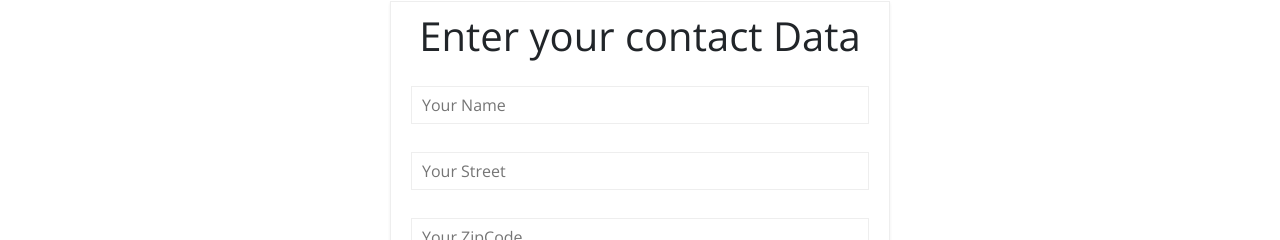
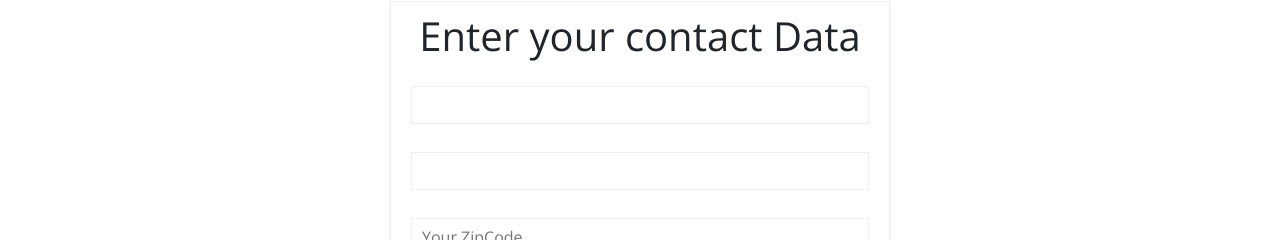
Before and after one commit to elhamposhtiban/burger-builder-react, a React (Create React App) app: page /checkout in a window 1280 px wide. Both pictures are taken after a click on the button "Continue". Shown: the part 511-751 px from the top of the page. Built offline with nearby package versions, Linux system fonts and the light colour scheme.

Commit message:
adding form and getting data from form and also validation to the application

```diff
--- a/src/components/UI/Button/Button.css
+++ b/src/components/UI/Button/Button.css
@@ -8,6 +8,11 @@
     padding: 10px;
     margin: 10px;
     font-weight: bold;
+}
+
+.Button:disabled {
+    color: #eee;
+    cursor: not-allowed;
 }
 
 .btn:first-of-type {
--- a/src/components/UI/Button/Button.js
+++ b/src/components/UI/Button/Button.js
@@ -7,6 +7,7 @@ const Button = (props) => {
 return (
 
     <button className = {`Button  ${props.btnType}`}
+    disabled= {props.disabled}
      onClick= {props.clicked}>
       {props.children}
     </button>
--- a/src/components/UI/Input/input.css
+++ b/src/components/UI/Input/input.css
@@ -27,3 +27,8 @@
     outline: none;
     background-color: #eee;
 }
+
+.Invalid {
+    border: 1px solid red;
+    background-color: salmon;
+}
--- a/src/components/UI/Input/input.js
+++ b/src/components/UI/Input/input.js
@@ -1,20 +1,35 @@
 import React from "react";
-import "./input.css"
+import  "./input.css"
 
 const input = (props) => {
 
     let inputElement = null;
+
     switch (props.elementType) {
 
         case ("input") :
 
-            inputElement =
-            <input className="inputElement" {...props.elementConfig}
-            value={props.value}
-            onChange={props.changed}/>
+    //we are going to check with ternary statement to see if the input is invalid or not
+    props.invalid && props.touched?
+        inputElement =
+        <input className="inputElement Invalid" {...props.elementConfig}
+        value={props.value}
+        onChange={props.changed}/> :
+
+        inputElement =
+        <input className="inputElement" {...props.elementConfig}
+        value={props.value}
+        onChange={props.changed}/>
 
             break;
         case("textarea") :
+
+        props.invalid && props.touched?
+
+            inputElement =
+            <textarea className="inputElement Invalid" {...props.elementConfig}
+            value={props.value}
+            onChange={props.changed}/> :
 
             inputElement =
             <textarea className="inputElement" {...props.elementConfig}
@@ -24,6 +39,7 @@ const input = (props) => {
             break;
 
         case("select") :
+
 
             inputElement = (
             <select className="inputElement"
--- a/src/container/Checkout/ContactData/ContactData.js
+++ b/src/container/Checkout/ContactData/ContactData.js
@@ -17,15 +17,17 @@ class ContactData extends Component {
                     elementType: "input",
 
                     elementConfig: {
-                        type: "email",
+                        type: "text",
                         placeholder: "Your Name"
                     },
 
                     value: " ",
 
                     validation: {
-
-                    }
+                        required: true,
+                    },
+                    valid: false,
+                    touched: false
                 },
 
                 street:  {
@@ -33,34 +35,61 @@ class ContactData extends Component {
                     elementType: "input",
 
                     elementConfig: {
-                        type: "email",
+                        type: "text",
                         placeholder: "Your Street"
                     },
 
-                    value: " "
+                    value: " ",
+
+                    validation: {
+                        required: true,
+                    },
+                    valid: false,
+                    touched: false
                 },
+
                 zipCode: {
 
                     elementType: "input",
 
                     elementConfig: {
+
                         type: "number",
                         placeholder: "Your ZipCode"
                     },
 
-                    value: " "
+                    value: " ",
+
+                    validation: {
+                        required: true,
+                        minLength: 5,
+                        maxLength: 5
+                    },
+
+                    valid: false,
+                    touched: false
+
+
                 },
+
                 country:  {
 
                     elementType: "input",
 
                     elementConfig: {
-                        type: "email",
+                        type: "text",
                         placeholder: "Country"
                     },
 
-                    value: " "
+                    value: " ",
+
+                    validation: {
+                        required: true,
+                    },
+                    valid: false,
+                    touched: false
                 },
+
                 email:  {
 
                     elementType: "input",
@@ -70,8 +99,15 @@ class ContactData extends Component {
                         placeholder: "Your E-mail"
                     },
 
-                    value: " "
+                    value: " ",
+
+                    validation: {
+                        required: true,
+                    },
+                    valid: false,
+                    touched: false
                 },
+
                 deliveryMethod:  {
 
                     elementType: "select",
@@ -83,12 +119,17 @@ class ContactData extends Component {
                         ]
                     },
 
-                    value: " "
+                    value: " ",
+                    validation: {},
+                    valid: true
                 }
         },
-
+        formIsValid : false,
         loading: false
     }
+
+
+    //this is for submitting data
 
     orderHandler = (event) => {
     event.preventDefault();
@@ -127,6 +168,36 @@ class ContactData extends Component {
 
     }
 
+    //this is for validation
+    checkValidity (value, rules) {
+
+        let isValid = true;
+
+        if (rules.required) {
+
+            isValid = value.trim() !== " " && isValid
+
+        }
+
+        if (rules.minLength) {
+
+            isValid = value.length >= rules.minLength && isValid
+
+        }
+
+        if (rules.maxLength) {
+
+            isValid = value.length <= rules.maxLength && isValid
+
+
+        }
+        console.log( "this is is valid", isValid)
+
+        return isValid
+    }
+
+
+
     //using this method in order to give on change to the form
 
     inputChangedHandler = (event, inputIdentifier) => {
@@ -142,9 +213,21 @@ class ContactData extends Component {
             }
 
             updatedElement.value = event.target.value;
+
+            //in the line below we are giving validation to the element
+
+            updatedElement.valid = this.checkValidity(updatedElement.value, updatedElement.validation)
+            updatedElement.touched=true
+
             updatedForm[inputIdentifier] = updatedElement
 
-            this.setState({orderForm: updatedForm})
+            let formIsValid = true;
+            for (let inputIdentifier in updatedForm ) {
+                    formIsValid = updatedForm[inputIdentifier].valid && formIsValid
+            }
+            console.log(updatedElement)
+
+            this.setState({orderForm: updatedForm, formIsValid: formIsValid})
 
 
     }
@@ -171,11 +254,14 @@ class ContactData extends Component {
                         elementType={formElement.config.elementType}
                         elementConfig={formElement.config.elementConfig}
                         value={formElement.config.value}
+                        invalid={!formElement.config.valid}
+                        touched={formElement.config.touched}
                         changed={(event)=> this.inputChangedHandler(event, formElement.id)}/>
                     )
                 })}
             <Button btnType="Success"
-            clicked ={this.orderHandler}> ORDER !</Button>
+            clicked ={this.orderHandler}
+            disabled = {!this.state.formIsValid}> ORDER !</Button>
         </form>
 
         )
```
